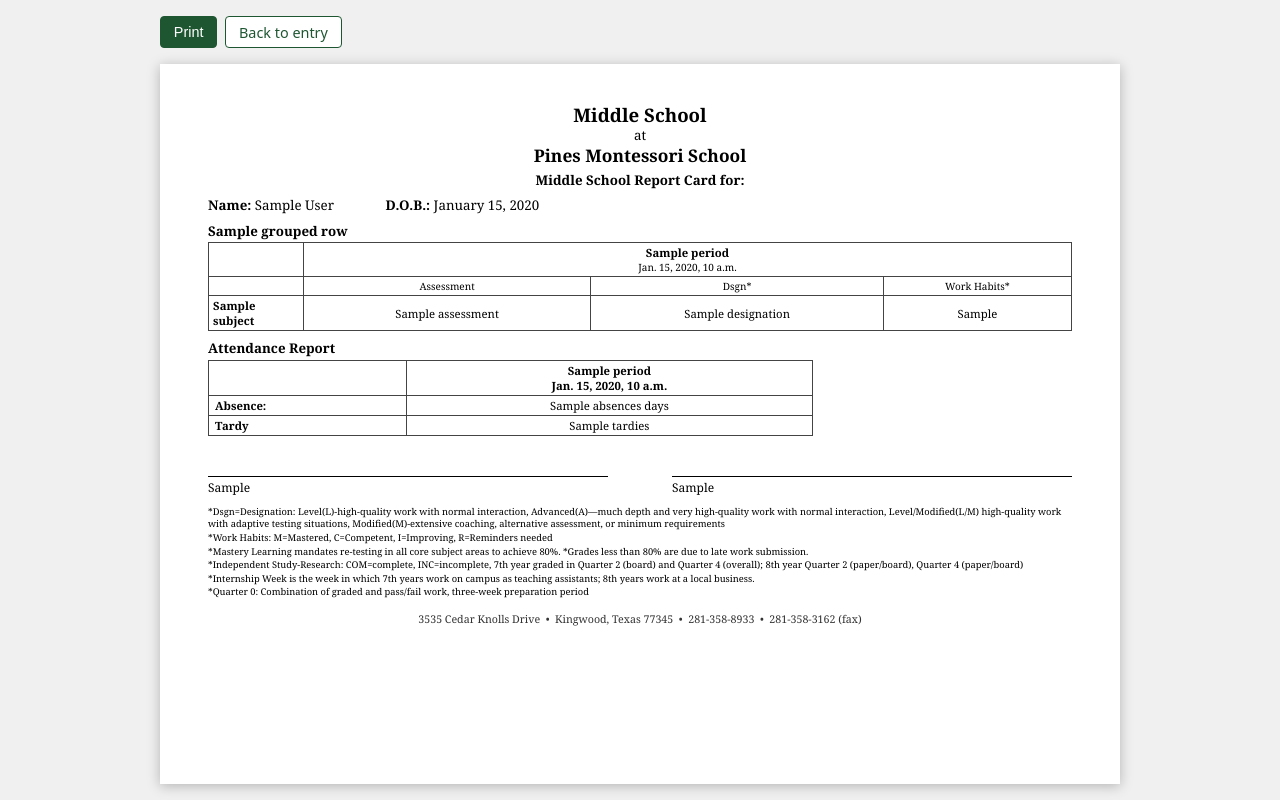
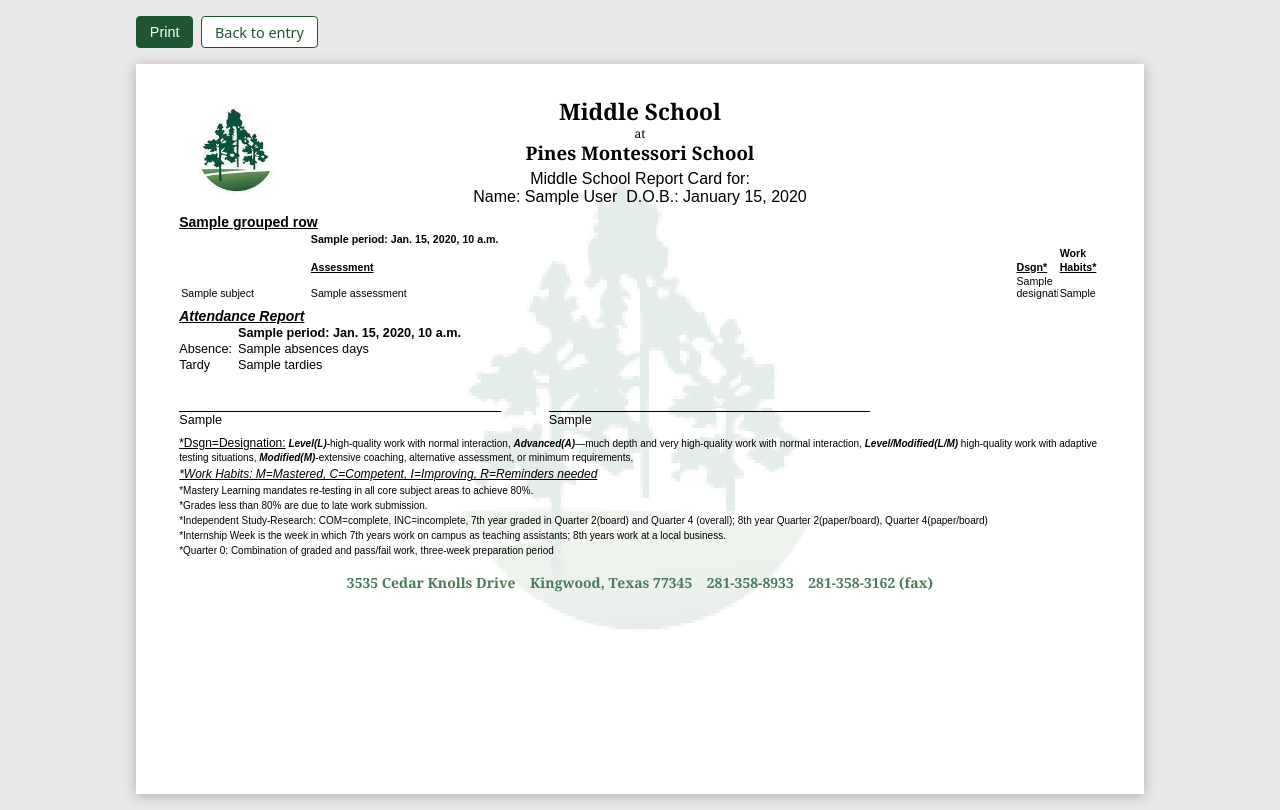
Before and after one commit to lbhall/pines-reportcards, a Django app: template reportcards/templates/reportcards/card_print.html in a window 1280 px wide. Run offline with Django 5.2, Linux system fonts and the light colour scheme; tables that the repository leaves empty hold one stand-in row (values such as "Sample post"); the template is opened without the code that fills it: values that come from a table or form of the project are taken from there, most other values are stand-ins (such as "Sample title", 1, 10 or a date in 2020).

Commit message:
Style printable report card to match the school's original document (#5)
Logo and tree watermark extracted from the source docx, borderless
tab-style layout with underlined column headings, serif header and
green serif footer, italic Resources section, formatted legend.

Co-authored-by: Claude Fable 5 <noreply@anthropic.com>

```diff
--- a/reportcards/templates/reportcards/card_print.html
+++ b/reportcards/templates/reportcards/card_print.html
@@ -1,29 +1,31 @@
-<!doctype html>
+{% load static %}<!doctype html>
 <html lang="en">
 <head>
     <meta charset="utf-8">
     <meta name="viewport" content="width=device-width, initial-scale=1">
     <title>{{ student.name }} — {{ year.label }} Report Card</title>
     <style>
-        @page { size: letter landscape; margin: 0.5in; }
+        @page { size: letter landscape; margin: 0.35in 0.5in; }
         * { box-sizing: border-box; }
         body {
-            font-family: Georgia, 'Times New Roman', serif;
-            font-size: 10pt;
+            font-family: Arial, Helvetica, sans-serif;
+            font-size: 9.5pt;
             color: #000;
             margin: 0;
-            background: #f0f0f0;
+            background: #e8e8e8;
         }
         .sheet {
-            width: 10in;
-            min-height: 7.5in;
+            position: relative;
+            width: 10.5in;
+            min-height: 7.6in;
             margin: 1rem auto;
-            padding: 0.4in 0.5in;
+            padding: 0.35in 0.45in 0.3in;
             background: #fff;
             box-shadow: 0 2px 12px rgba(0,0,0,.25);
+            overflow: hidden;
         }
         .toolbar {
-            max-width: 10in;
+            max-width: 10.5in;
             margin: 1rem auto 0;
             display: flex;
             gap: .5rem;
@@ -42,47 +44,79 @@
         .toolbar a.secondary { background: #fff; color: #1e5631; }
         @media print {
             body { background: #fff; }
-            .sheet { width: auto; min-height: auto; margin: 0; padding: 0; box-shadow: none; }
+            .sheet { width: auto; min-height: auto; margin: 0; padding: 0; box-shadow: none; overflow: visible; }
             .toolbar { display: none; }
         }
-        .school-header { text-align: center; line-height: 1.3; margin-bottom: .3rem; }
-        .school-header .ms { font-size: 14pt; font-weight: bold; }
-        .school-header .school { font-size: 13pt; font-weight: bold; }
-        .card-title { text-align: center; font-weight: bold; margin: .2rem 0 .4rem; }
-        .student-line { margin: .3rem 0 .5rem; }
-        .student-line .dob { margin-left: 3rem; }
-        table.grades { width: 100%; border-collapse: collapse; margin-bottom: .5rem; }
+        .watermark {
+            position: absolute;
+            top: 47%;
+            left: 50%;
+            transform: translate(-50%, -50%);
+            width: 5.6in;
+            opacity: 0.10;
+            z-index: 0;
+        }
+        .content { position: relative; z-index: 1; }
+        .logo { position: absolute; top: 0.02in; left: 0.05in; width: 1.1in; }
+        .school-header {
+            text-align: center;
+            font-family: Georgia, 'Times New Roman', serif;
+            line-height: 1.25;
+        }
+        .school-header .ms { font-size: 17pt; font-weight: bold; }
+        .school-header .at { font-size: 9pt; }
+        .school-header .school { font-size: 14pt; font-weight: bold; }
+        .card-title { text-align: center; font-size: 12pt; margin-top: .35rem; }
+        .student-line { text-align: center; font-size: 12pt; margin-bottom: .5rem; }
+        table.grades { width: 100%; border-collapse: collapse; table-layout: fixed; }
         table.grades th, table.grades td {
-            border: 1px solid #444;
-            padding: 2px 4px;
+            padding: 1px 2px;
+            text-align: left;
+            font-size: 8pt;
+            vertical-align: bottom;
+            overflow: hidden;
+        }
+        table.grades col.subject { width: 1.35in; }
+        table.grades col.assessment { width: auto; }
+        table.grades col.narrow { width: 0.45in; }
+        th.period-title { font-weight: bold; font-size: 8.5pt; white-space: nowrap; }
+        th.work { font-weight: bold; padding-bottom: 0; }
+        th.colhead { font-weight: bold; text-decoration: underline; white-space: nowrap; }
+        td.subject { font-weight: normal; }
+        .section-label {
+            font-weight: bold;
+            text-decoration: underline;
+            font-size: 10.5pt;
+            margin: .5rem 0 .1rem;
+        }
+        .section-label.italic { font-style: italic; }
+        .section-note { font-style: italic; font-size: 8.5pt; }
+        table.attendance { border-collapse: collapse; margin-top: .1rem; }
+        table.attendance th, table.attendance td {
+            padding: 1px 6px 1px 0;
+            font-size: 9.5pt;
+            text-align: left;
+        }
+        table.attendance th { font-weight: bold; white-space: nowrap; }
+        table.attendance td.rowlabel { font-weight: normal; }
+        table.attendance col { min-width: 1.6in; }
+        .signatures { display: flex; gap: 3rem; margin: 1.1rem 0 .5rem; width: 75%; }
+        .signature { flex: 1; }
+        .signature .line { border-bottom: 1px solid #000; height: 1.3rem; }
+        .signature .name { font-size: 9.5pt; padding-top: 1px; }
+        .legend { font-size: 7.5pt; line-height: 1.4; }
+        .legend p { margin: 1px 0; }
+        .legend .head { text-decoration: underline; font-size: 9pt; }
+        .legend .term { font-weight: bold; font-style: italic; }
+        .legend .wh { text-decoration: underline; font-style: italic; font-size: 9pt; }
+        .footer {
             text-align: center;
-            font-size: 8.5pt;
+            font-family: Georgia, 'Times New Roman', serif;
+            font-size: 10.5pt;
+            font-weight: bold;
+            color: #4a7c59;
+            margin-top: .9rem;
         }
-        table.grades th.subject, table.grades td.subject {
-            text-align: left;
-            width: 11%;
-            font-weight: bold;
-        }
-        table.grades .period-name { font-weight: bold; }
-        table.grades .period-dates { font-weight: normal; font-size: 7.5pt; }
-        table.grades .colhead { font-size: 7.5pt; font-weight: normal; }
-        .section-label { font-weight: bold; margin: .4rem 0 .15rem; font-size: 10pt; }
-        .section-label .note { font-weight: normal; font-style: italic; font-size: 8.5pt; }
-        table.attendance { border-collapse: collapse; margin-bottom: .6rem; width: 70%; }
-        table.attendance th, table.attendance td {
-            border: 1px solid #444;
-            padding: 2px 6px;
-            font-size: 8.5pt;
-            text-align: center;
-        }
-        table.attendance .rowlabel { text-align: left; font-weight: bold; }
-        .signatures { display: flex; gap: 4rem; margin: 1.2rem 0 .6rem; }
-        .signature { flex: 1; }
-        .signature .line { border-bottom: 1px solid #000; height: 1.4rem; }
-        .signature .name { font-size: 9pt; padding-top: 2px; }
-        .legend { font-size: 7pt; line-height: 1.35; }
-        .legend p { margin: 1px 0; }
-        .footer { text-align: center; font-size: 8pt; margin-top: .8rem; color: #333; }
     </style>
 </head>
 <body>
@@ -91,43 +125,47 @@
     <a class="secondary" href="{% url 'card_entry' student.pk year.pk %}">Back to entry</a>
 </div>
 <div class="sheet">
+    <img class="watermark" src="{% static 'reportcards/img/watermark.png' %}" alt="">
+    <div class="content">
+        <img class="logo" src="{% static 'reportcards/img/logo.jpg' %}" alt="Pines Montessori School logo">
         <div class="school-header">
             <div class="ms">Middle School</div>
-        <div>at</div>
+            <div class="at">at</div>
             <div class="school">Pines Montessori School</div>
         </div>
         <div class="card-title">Middle School Report Card for:</div>
-    <div class="student-line">
-        <strong>Name:</strong> {{ student.name }}
-        <span class="dob"><strong>D.O.B.:</strong> {{ student.date_of_birth|date:'F j, Y' }}</span>
-    </div>
+        <div class="student-line">Name: {{ student.name }} &nbsp;D.O.B.: {{ student.date_of_birth|date:'F j, Y' }}</div>
 
         {% for group_name, rows in grouped_rows %}
-    <div class="section-label">
-        {{ group_name }}
-        {% if group_name == 'Resources' %}<span class="note">(Class taught pass/fail)</span>{% endif %}
-    </div>
+        <div class="section-label{% if group_name == 'Resources' %} italic{% endif %}">{{ group_name }}</div>
+        {% if group_name == 'Resources' %}<div class="section-note">(Class taught pass/fail)</div>{% endif %}
         <table class="grades">
-        <thead>
+            <colgroup>
+                <col class="subject">
+                {% for period in periods %}<col class="assessment"><col class="narrow"><col class="narrow">{% endfor %}
+            </colgroup>
+            {% if forloop.first %}
             <tr>
-            <th class="subject"></th>
+                <th></th>
                 {% for period in periods %}
-            <th colspan="3">
-                <div class="period-name">{{ period.name }}</div>
-                {% if period.date_range_display %}<div class="period-dates">{{ period.date_range_display }}</div>{% endif %}
-            </th>
+                <th class="period-title" colspan="3">{{ period.name }}{% if period.date_range_display %}: {{ period.date_range_display }}{% endif %}</th>
+                {% endfor %}
+            </tr>
+            {% endif %}
+            <tr>
+                <th></th>
+                {% for period in periods %}
+                <th></th><th></th><th class="work">Work</th>
                 {% endfor %}
             </tr>
             <tr>
-            <th class="subject"></th>
+                <th></th>
                 {% for period in periods %}
                 <th class="colhead">Assessment</th>
                 <th class="colhead">Dsgn*</th>
-            <th class="colhead">Work Habits*</th>
+                <th class="colhead">Habits*</th>
                 {% endfor %}
             </tr>
-        </thead>
-        <tbody>
             {% for row in rows %}
             <tr>
                 <td class="subject">{{ row.subject.name }}</td>
@@ -138,24 +176,17 @@
                 {% endfor %}
             </tr>
             {% endfor %}
-        </tbody>
         </table>
         {% endfor %}
 
-    <div class="section-label">Attendance Report</div>
+        <div class="section-label italic">Attendance Report</div>
         <table class="attendance">
-        <thead>
             <tr>
-            <th class="rowlabel"></th>
+                <th></th>
                 {% for period in periods %}
-            <th>
-                <div>{{ period.name }}</div>
-                {% if period.date_range_display %}<div class="period-dates">{{ period.date_range_display }}</div>{% endif %}
-            </th>
+                <th>{{ period.name }}{% if period.date_range_display %}: {{ period.date_range_display }}{% endif %}</th>
                 {% endfor %}
             </tr>
-        </thead>
-        <tbody>
             <tr>
                 <td class="rowlabel">Absence:</td>
                 {% for att in attendance_cells %}<td>{{ att.absences }} day{{ att.absences|pluralize }}</td>{% endfor %}
@@ -164,7 +195,6 @@
                 <td class="rowlabel">Tardy</td>
                 {% for att in attendance_cells %}<td>{{ att.tardies }}</td>{% endfor %}
             </tr>
-        </tbody>
         </table>
 
         <div class="signatures">
@@ -177,15 +207,17 @@
         </div>
 
         <div class="legend">
-        <p>*Dsgn=Designation: Level(L)-high-quality work with normal interaction, Advanced(A)—much depth and very high-quality work with normal interaction, Level/Modified(L/M) high-quality work with adaptive testing situations, Modified(M)-extensive coaching, alternative assessment, or minimum requirements</p>
-        <p>*Work Habits: M=Mastered, C=Competent, I=Improving, R=Reminders needed</p>
-        <p>*Mastery Learning mandates re-testing in all core subject areas to achieve 80%. *Grades less than 80% are due to late work submission.</p>
-        <p>*Independent Study-Research: COM=complete, INC=incomplete, 7th year graded in Quarter 2 (board) and Quarter 4 (overall); 8th year Quarter 2 (paper/board), Quarter 4 (paper/board)</p>
+            <p><span class="head">*Dsgn=Designation:</span> <span class="term">Level(L)</span>-high-quality work with normal interaction, <span class="term">Advanced(A)</span>—much depth and very high-quality work with normal interaction, <span class="term">Level/Modified(L/M)</span> high-quality work with adaptive testing situations, <span class="term">Modified(M)</span>-extensive coaching, alternative assessment, or minimum requirements,</p>
+            <p><span class="wh">*Work Habits: M=Mastered, C=Competent, I=Improving, R=Reminders needed</span></p>
+            <p>*Mastery Learning mandates re-testing in all core subject areas to achieve 80%.</p>
+            <p>*Grades less than 80% are due to late work submission.</p>
+            <p>*Independent Study-Research: COM=complete, INC=incomplete, 7th year graded in Quarter 2(board) and Quarter 4 (overall); 8th year Quarter 2(paper/board), Quarter 4(paper/board)</p>
             <p>*Internship Week is the week in which 7th years work on campus as teaching assistants; 8th years work at a local business.</p>
             <p>*Quarter 0: Combination of graded and pass/fail work, three-week preparation period</p>
         </div>
 
-    <div class="footer">3535 Cedar Knolls Drive &nbsp;•&nbsp; Kingwood, Texas 77345 &nbsp;•&nbsp; 281-358-8933 &nbsp;•&nbsp; 281-358-3162 (fax)</div>
+        <div class="footer">3535 Cedar Knolls Drive &nbsp;&nbsp; Kingwood, Texas 77345 &nbsp;&nbsp; 281-358-8933 &nbsp;&nbsp; 281-358-3162 (fax)</div>
+    </div>
 </div>
 </body>
 </html>
--- a/reportcards/test_print.py
+++ b/reportcards/test_print.py
@@ -37,6 +37,11 @@ class CardPrintTests(TestCase):
         response = self.client.get(self.url())
         self.assertEqual(response.status_code, 302)
 
+    def test_renders_school_logo_and_watermark(self):
+        response = self.client.get(self.url())
+        self.assertContains(response, 'reportcards/img/logo.jpg')
+        self.assertContains(response, 'reportcards/img/watermark.png')
+
     def test_renders_header_and_student(self):
         response = self.client.get(self.url())
         self.assertContains(response, 'Pines Montessori School')
```
Also changed, not shown: reportcards/static/reportcards/img/logo.jpg (added), reportcards/static/reportcards/img/watermark.png (added). Lines whose indentation alone changed are shown as unchanged.
